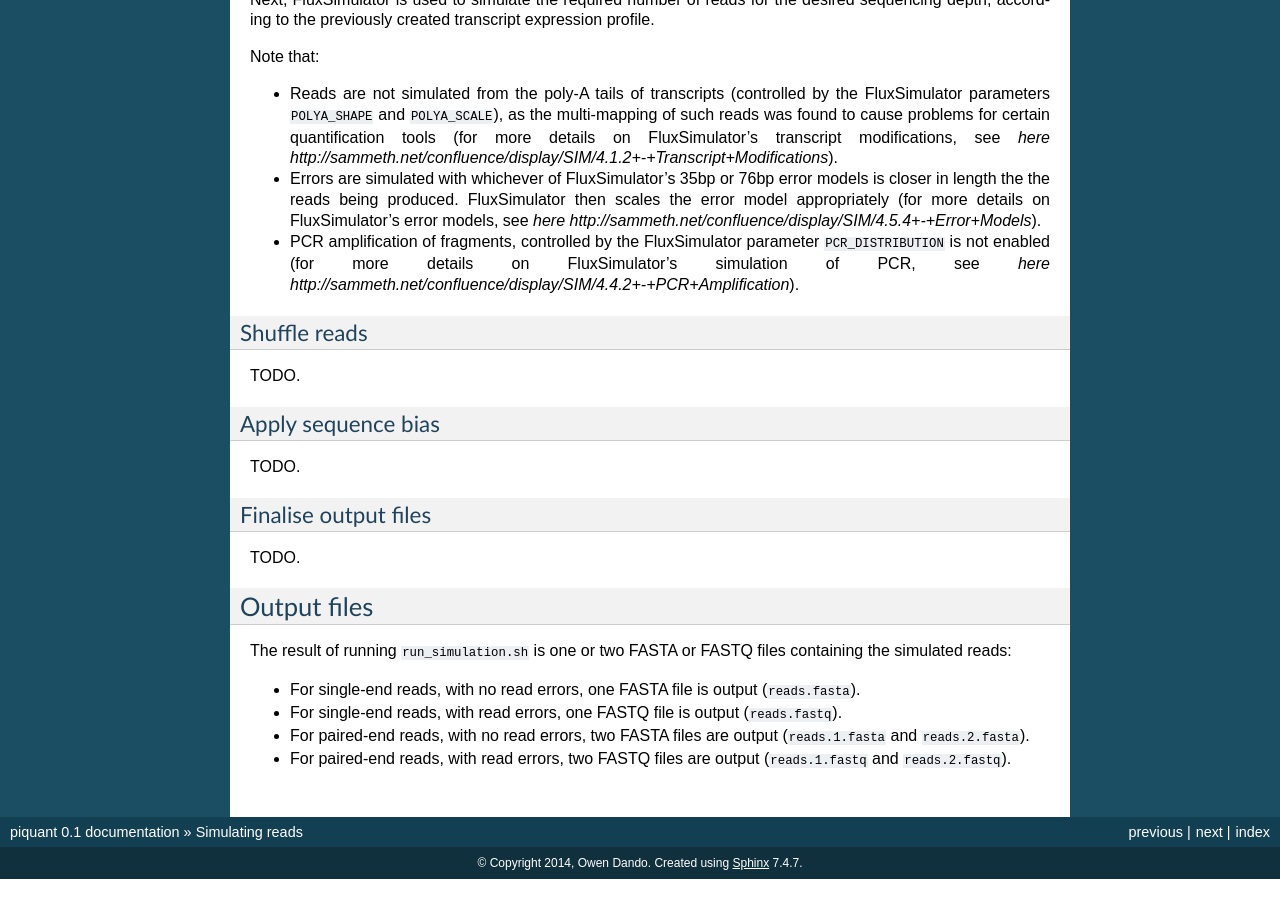
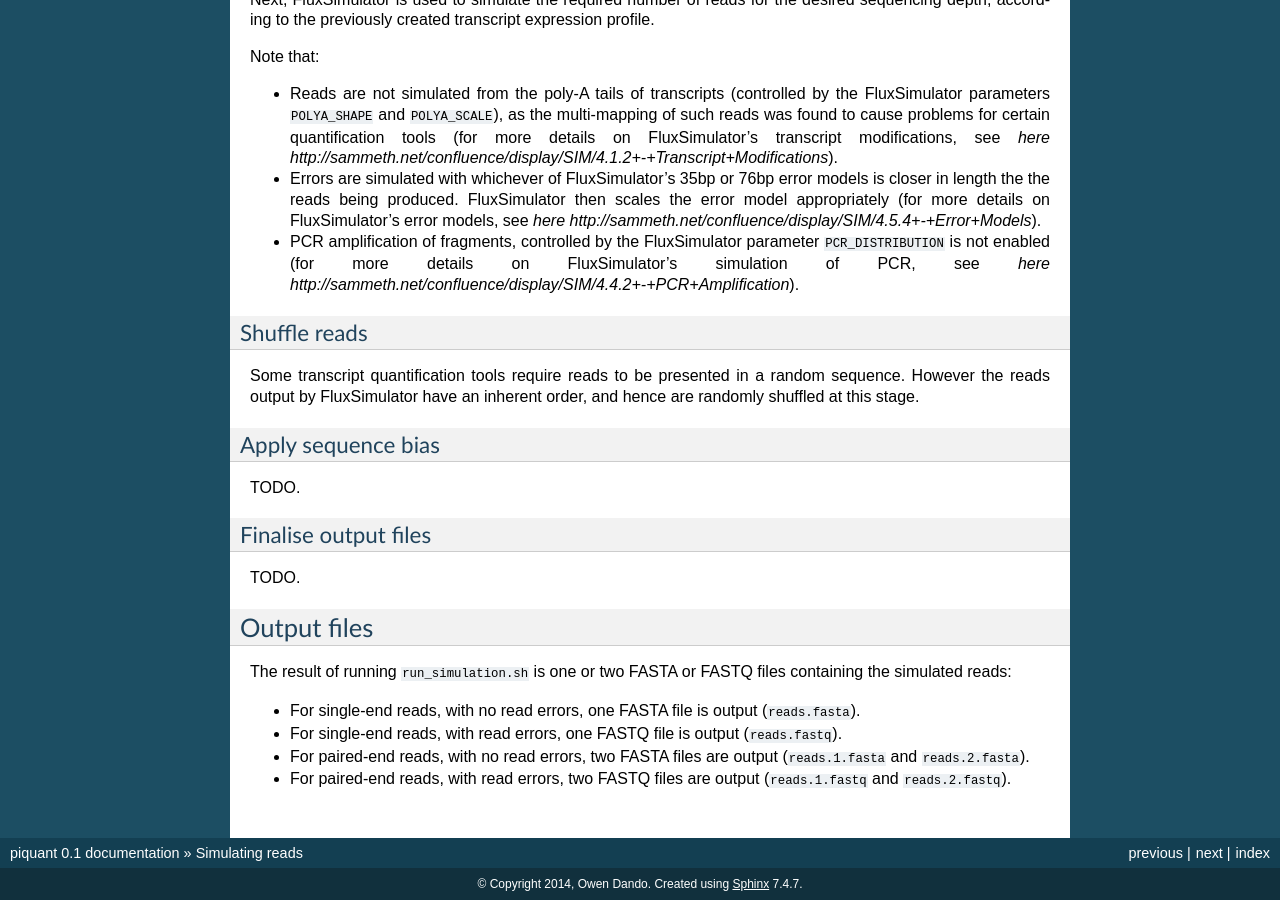
Before and after one commit to lweasel/piquant, a Sphinx documentation site: the page built from docs/simulation.rst, in a window 1280 px wide and 900 px high, scrolled down 663 px. Built offline with Sphinx 7.4.7, drawn with Linux system fonts in a browser that asks for light colours; before the commit the page ends 1542 px from its top, so only the background shows below that.

Commit message:
Add section "Shuffle reads".

```diff
--- a/docs/simulation.rst
+++ b/docs/simulation.rst
@@ -34,7 +34,7 @@ Note that:
 Shuffle reads
 ^^^^^^^^^^^^^
 
-TODO.
+Some transcript quantification tools require reads to be presented in a random sequence. However the reads output by FluxSimulator have an inherent order, and hence are randomly shuffled at this stage.
 
 Apply sequence bias
 ^^^^^^^^^^^^^^^^^^^
```
